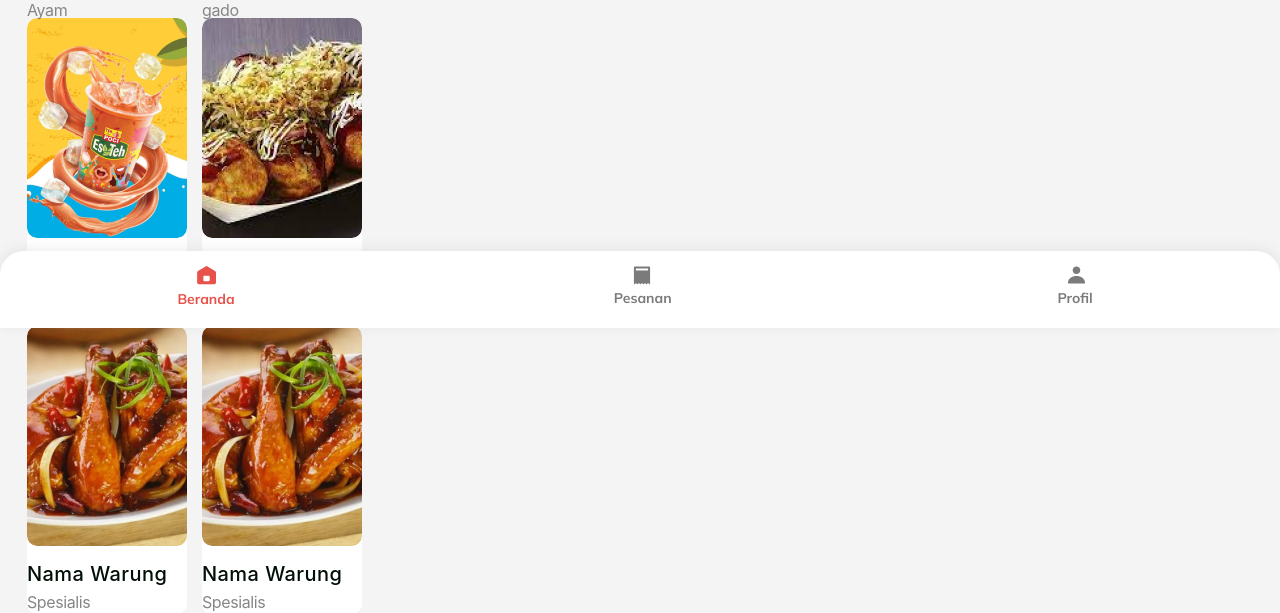
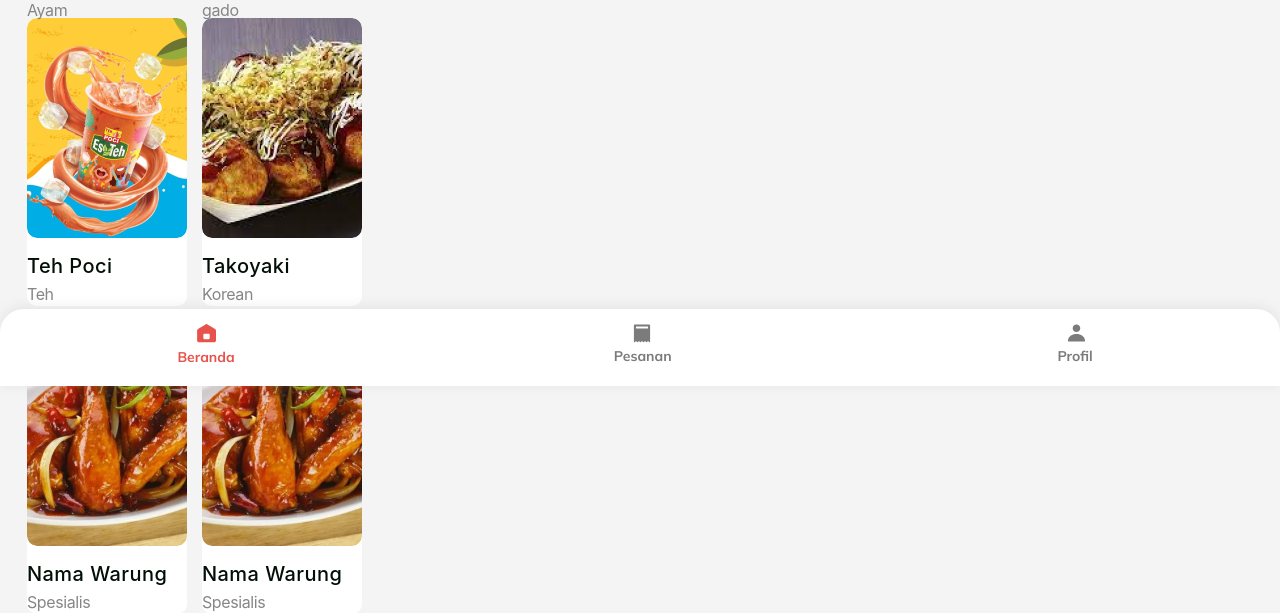
Before and after one commit to canteenuny/canteenuny.github.io, a PHP site: page / in a window 1280 px wide. Shown: the part 414-1027 px from the top of the page. Run offline with PHP 8.4, Linux system fonts and the light colour scheme; some web fonts are replaced.

Commit message:
bottom 0px

```diff
--- a/index.css
+++ b/index.css
@@ -303,7 +303,7 @@ body {
 }
 .tab-bar {
   position: fixed;
-  top: 665px;
+  bottom: 0px;
   left: 0;
   border-radius: var(--br-md) var(--br-md) 0 0;
   background-color: var(--white);
```
